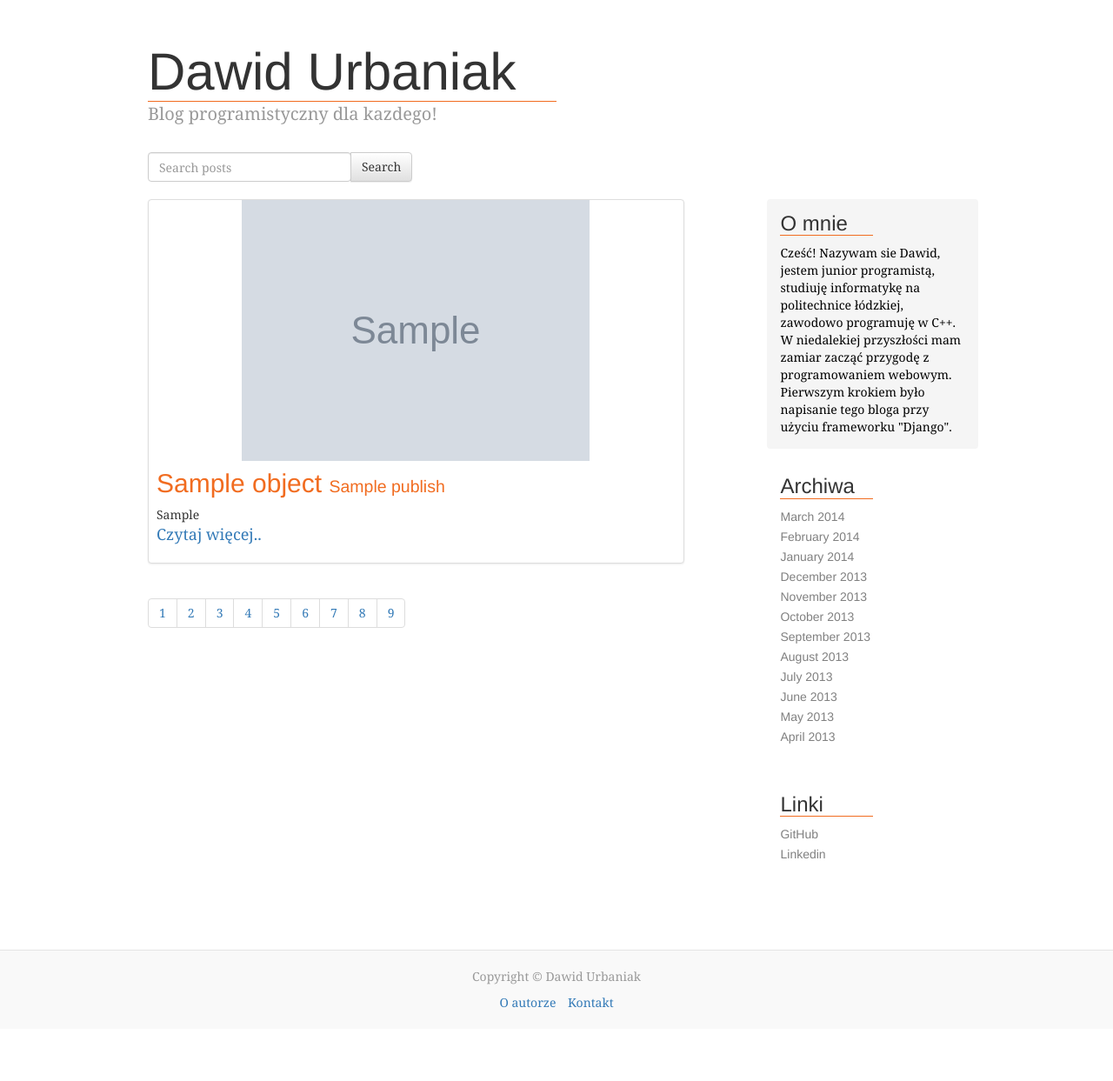
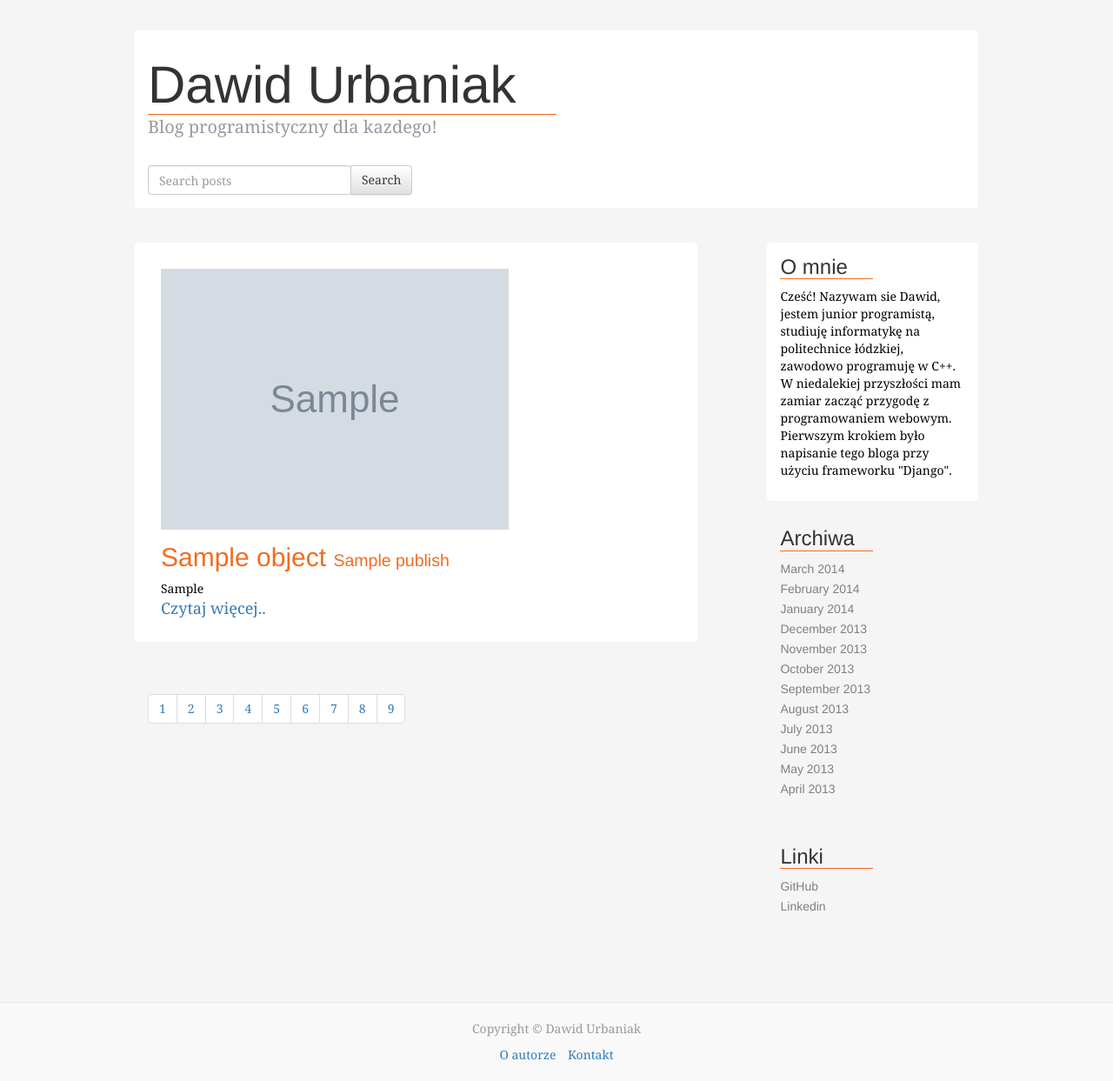
Before and after one commit to Trancever/Blog, a Django app: template templates/post_list.html in a window 1280 px wide. Shown: the part 40-1283 px from the top of the page at 87% size. Before the commit the page ends 1199 px from the top, so only its background shows below. Run offline with Django 3.2, Linux system fonts and the light colour scheme; the template is opened without the code that fills it: most values are stand-ins (such as "Sample title", 1, 10 or a date in 2020); grey boxes marked "Sample" are stand-in pictures; parts of the project's set-up code (start-up, migrations or seed data) failed here and were passed over; some libraries are stand-ins or nearby versions.

Commit message:
Changed background color of base.htm body.

```diff
--- a/static/css/base.css
+++ b/static/css/base.css
@@ -204,3 +204,7 @@ a:hover {
     -moz-box-shadow: 5px 5px 2px 0px rgba(0, 0, 0, 0.75);
     box-shadow: 5px 5px 2px 0px rgba(0, 0, 0, 0.75);
 }
+
+.padding-top15 {
+    padding-top: 15px;
+}
--- a/static/css/blog.css
+++ b/static/css/blog.css
@@ -5,6 +5,7 @@
 body {
     font-family: Georgia, "Times New Roman", Times, serif;
     color: #555;
+    background-color: #f5f5f5;
 }
 
 h1, .h1,
@@ -83,7 +84,7 @@ h6, .h6 {
 }
 
 .blog-title {
-    margin-top: 30px;
+    margin-top: 15px;
     margin-bottom: 0;
     font-size: 60px;
     font-weight: normal;
@@ -93,6 +94,10 @@ h6, .h6 {
     font-size: 20px;
     color: #999;
     padding-bottom: 10px;
+}
+
+.blog-sidebar {
+    margin-top: 20px;
 }
 
 /*
@@ -114,6 +119,16 @@ h6, .h6 {
     padding: 15px;
     background-color: #f5f5f5;
     border-radius: 4px;
+}
+
+.post-module {
+    padding: 15px;
+    background-color: #ffffff;
+    border-radius: 4px;
+}
+
+.margin-top-15 {
+    margin-top: 15px;
 }
 
 .sidebar-module-inset p:last-child,
@@ -183,3 +198,7 @@ h6, .h6 {
 .list-unstyled li {
     margin-bottom: 3px;
 }
+
+.affix {
+    max-width: 14%;
+}
--- a/templates/post_list.html
+++ b/templates/post_list.html
@@ -4,7 +4,7 @@
 {% block content %}
 
     <div class="row">
-        <div class="padding15">
+        <div class="post-module margin-top-15">
             <h1 class="blog-title underlined">Dawid Urbaniak</h1>
             <p class="lead blog-description">Blog programistyczny dla kazdego!</p>
             <form method="GET" action="" class="form-inline">
@@ -18,12 +18,14 @@
             </form>
         </div>
         </br>
+        </br>
+
         <div class="col-sm-8">
 
             {% for object in objects_list %}
-                <div class="row">
-                    <div class="col-sm-12">
-                        <div class="thumbnail">
+                <div class="row post-module">
+                    <div class="col-sm-12 padding-top15">
+                        {#                        <div class="thumbnail">#}
                         {% if object.image %}
                             <a href="{{ object.get_absolute_url }}">
                                 <img src="{{ object.image.url }}" class="img-responsive">
@@ -32,7 +34,7 @@
                         <div class="caption post-detail-item">
                             {% if object.draft %}<h3 style="color:red;">Draft {% if object.publish > today %}Future
                                 Post{% endif %}</h3>{% endif %}
-                                <h2><a class="oranged" href="{{ object.get_absolute_url }}">{{ object.title }}
+                            <h2 class="padding-top15"><a class="oranged" href="{{ object.get_absolute_url }}">{{ object.title }}
                                 <small>{{ object.publish }}
                                 </small>
                             </a></h2>
@@ -40,9 +42,11 @@
                             <p><a style="font-size: 18px;" href="{{ object.get_absolute_url }}">Czytaj więcej..</a>
                             </p>
                         </div>
+                        {#                        </div>#}
                     </div>
                 </div>
-                </div>
+                <br/>
+                <br/>
             {% endfor %}
 
             <nav aria-label="Page navigation">
@@ -71,8 +75,8 @@
 
         </div>
 
-        <div class="col-sm-3 col-sm-offset-1 blog-sidebar">
-            <div class="sidebar-module sidebar-module-inset">
+        <div class="col-sm-3 col-sm-offset-1">
+            <div class="sidebar-module post-module">
                 <h3 class="underlined">O mnie</h3>
                 <p>Cześć! Nazywam sie Dawid, jestem junior programistą, studiuję informatykę na
                     politechnice łódzkiej, zawodowo programuję w C++. W niedalekiej przyszłości mam zamiar zacząć
```
Also changed, not shown: templates/post_detail.html (+29 -16 lines), db.sqlite3. Lines whose indentation alone changed are shown as unchanged.
